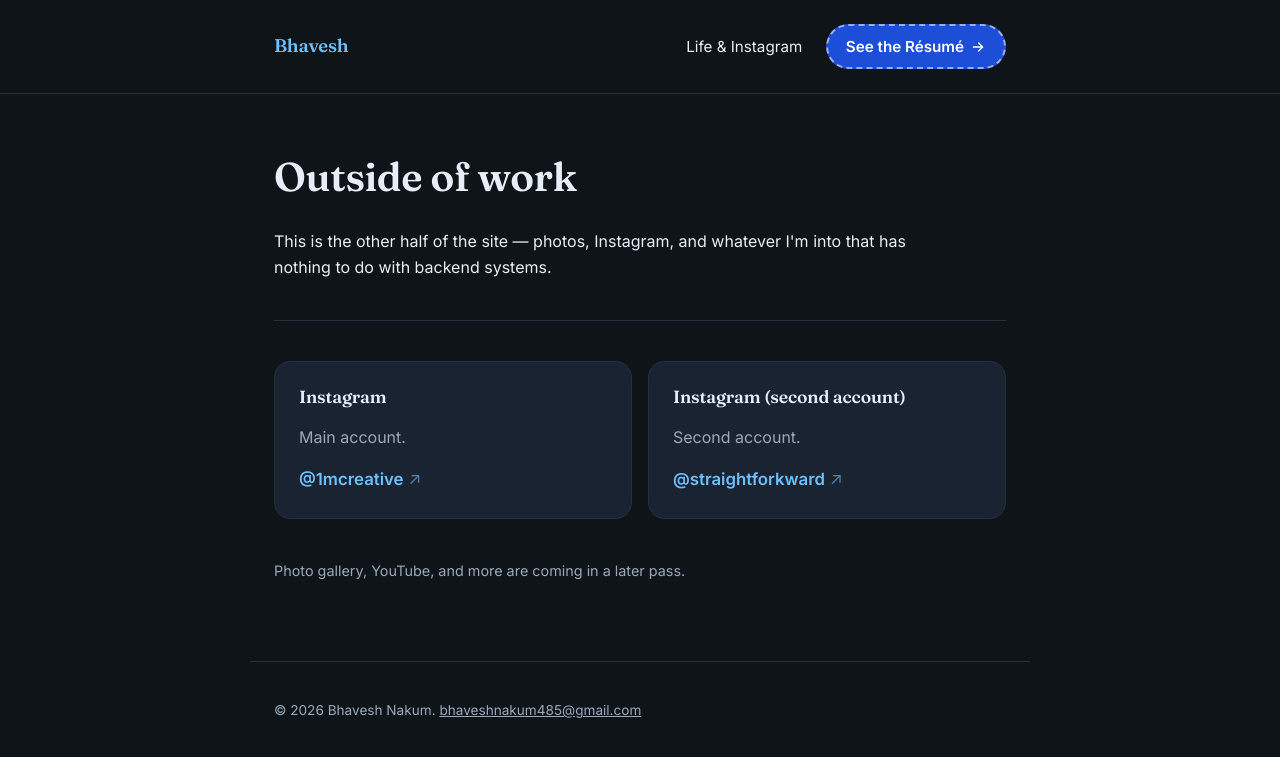
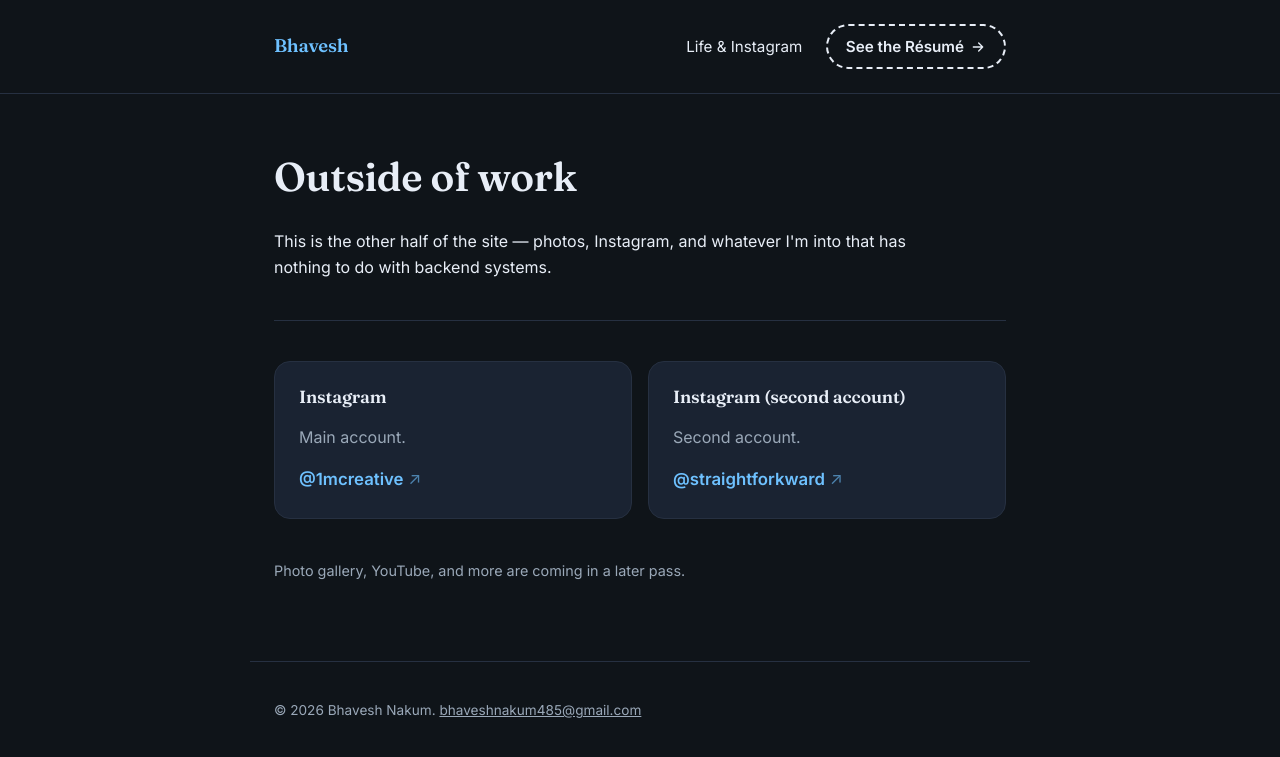
Before and after one commit to 1mcreative/personal-site, a Jekyll site: the page built from life/index.md, in a window 1280 px wide. Shown: the top 757 px of the page. Built offline with Jekyll 4.4.1, drawn with Linux system fonts in a browser that asks for light colours.

Commit message:
Offset button: theme-matching ghost style; keycap: color-mix fallbacks
Offset button now matches its own page instead of always being blue:
background/text/dashed-border use var(--bg)/var(--text), so it's
white-black on light pages and dark-white on the personal page. Blue
is the one constant, moved to just the hover shadow, same on every
page. Deletes the --offset-edge per-theme override entirely - var(--bg)/
var(--text) already cascade correctly through the theme classes, no
extra CSS needed.

Both buttons now use clamp() for padding/font-size instead of fixed
rem, so they scale fluidly rather than jumping between the hero/nav/
resume-action sizes.

Keycap button: every color-mix() value now has a plain-rgba() fallback
declared immediately before it. A browser that can't parse color-mix()
doesn't drop just that one shadow layer - the whole border/box-shadow
list becomes invalid and vanishes, which is indistinguishable from
"bare text, no button at all." Couldn't reproduce that locally (glow
renders correctly at every viewport tested), but the fallback is a
correctness fix regardless of root cause.

```diff
--- a/assets/css/personal.css
+++ b/assets/css/personal.css
@@ -28,14 +28,6 @@
 .theme-personal .site-header nav a:hover,
 .theme-personal .site-header nav a[aria-current="page"] {
   color: var(--text);
-}
-
-/* The nav's offset-btn is "the professional button" everywhere it appears
-   (see tokens.css) — on this dark page its edge (border + hover shadow)
-   swaps from the default black to white, so it still reads as a shadow/
-   outline rather than disappearing against the dark background. */
-.theme-personal .offset-btn {
-  --offset-edge: #ffffff;
 }
 
 .theme-personal .site-footer {
--- a/assets/css/tokens.css
+++ b/assets/css/tokens.css
@@ -129,31 +129,32 @@ p {
    --------------------------------------------------------------------- */
 
 /* Offset button — dashed pill, lifts up-left on hover with a hard offset
-   shadow. Exactly two colors: blue fill (constant) and one edge color for
-   border + shadow that each theme sets to match its own contrast — black on
-   light pages, white on dark ones — instead of a third fixed hue. Text stays
-   white regardless: it has to read against the blue fill itself, not
-   against the page, so it can't follow the same light/dark swap. Shape
-   never changes (always a full pill) — only position and shadow animate, so
-   hover reads as "lifting," not "turning into a different control." */
+   shadow. The button body matches its own page — background: var(--bg),
+   text/dashed border: var(--text) — so it reads as native to whichever
+   theme it's on (white body/black text/black dashes on the light pages,
+   dark body/white text/white dashes on the personal page). Blue is the one
+   constant: the hover shadow is always the same accent blue, in both
+   themes, so that's the button's fixed "professional" signal regardless of
+   background. Shape never changes (always a full pill) — only position and
+   shadow animate, so hover reads as "lifting," not "turning into a
+   different control." */
 .offset-btn {
-  --offset-accent: #1d4ed8;
-  --offset-edge: #14171c;
+  --offset-shadow: #1d4ed8;
 
   display: inline-flex;
   align-items: center;
-  gap: 0.6rem;
-  padding: 0.95rem 1.85rem;
+  gap: clamp(0.4rem, 1vw, 0.6rem);
+  padding: clamp(0.6rem, 1.2vw + 0.3rem, 0.95rem) clamp(1.1rem, 2.5vw + 0.4rem, 1.85rem);
   border-radius: 999px;
-  border: 2px dashed color-mix(in srgb, var(--offset-edge) 55%, transparent);
-  background: var(--offset-accent);
-  /* !important: this is a fixed brand color for the component, not page
-     text — without it, professional.css/personal.css's ambient `a { color:
-     var(--accent) }` (class+type, higher specificity than a bare class)
-     wins and the label renders in accent-on-accent, invisible. */
-  color: #ffffff !important;
+  border: 2px dashed var(--text);
+  background: var(--bg);
+  /* !important: professional.css/personal.css set a blanket `a { color:
+     var(--accent) }` for prose links, which outranks a bare `.offset-btn`
+     class on specificity (class+type beats class alone) — without this the
+     label silently renders in the wrong color. */
+  color: var(--text) !important;
   font-weight: 600;
-  font-size: 1.05rem;
+  font-size: clamp(0.9rem, 0.6vw + 0.75rem, 1.05rem);
   text-decoration: none;
   transition:
     transform 0.32s cubic-bezier(0.34, 1.56, 0.64, 1),
@@ -168,7 +169,7 @@ p {
 .offset-btn:hover,
 .offset-btn:focus-visible {
   transform: translate(-8px, -8px);
-  box-shadow: 8px 8px 0 var(--offset-edge);
+  box-shadow: 8px 8px 0 var(--offset-shadow);
 }
 
 .offset-btn:hover .btn-arrow,
@@ -183,7 +184,7 @@ p {
 }
 
 .offset-btn:focus-visible {
-  outline: 3px solid var(--offset-accent);
+  outline: 3px solid var(--offset-shadow);
   outline-offset: 5px;
 }
 
@@ -218,15 +219,25 @@ p {
 
   display: inline-flex;
   align-items: center;
-  gap: 0.5rem;
-  padding: 0.85rem 1.7rem;
+  gap: clamp(0.4rem, 1vw, 0.5rem);
+  padding: clamp(0.55rem, 1.1vw + 0.3rem, 0.85rem) clamp(1rem, 2.2vw + 0.4rem, 1.7rem);
   border-radius: 999px;
-  border: 1px solid color-mix(in srgb, var(--keycap-glow) 35%, transparent);
   background: var(--keycap-fill);
   color: var(--keycap-text) !important;
   font-weight: 600;
-  font-size: 1rem;
+  font-size: clamp(0.85rem, 0.6vw + 0.7rem, 1rem);
   text-decoration: none;
+  /* Plain-rgba fallbacks first, color-mix() versions second: a browser that
+     can't parse color-mix() drops only that later declaration and keeps the
+     fallback, instead of the whole border/box-shadow list going invalid and
+     silently vanishing (which reads as "just text, no effect at all"). */
+  border: 1px solid rgba(110, 193, 255, 0.35);
+  border: 1px solid color-mix(in srgb, var(--keycap-glow) 35%, transparent);
+  box-shadow:
+    0 0 0 1px rgba(110, 193, 255, 0.4),
+    0 4px 16px 0 var(--keycap-glow),
+    0 10px 34px 2px rgba(110, 193, 255, 0.65),
+    0 2px 8px rgba(0, 0, 0, 0.4);
   box-shadow:
     0 0 0 1px color-mix(in srgb, var(--keycap-glow) 40%, transparent),
     0 4px 16px 0 var(--keycap-glow),
@@ -242,6 +253,11 @@ p {
 .keycap-btn:focus-visible {
   transform: translateY(-4px);
   color: var(--keycap-text-hover) !important;
+  box-shadow:
+    0 0 0 1px rgba(110, 193, 255, 0.6),
+    0 6px 22px 2px var(--keycap-glow),
+    0 20px 46px 4px rgba(110, 193, 255, 0.8),
+    0 4px 14px rgba(0, 0, 0, 0.45);
   box-shadow:
     0 0 0 1px color-mix(in srgb, var(--keycap-glow) 60%, transparent),
     0 6px 22px 2px var(--keycap-glow),
```
Also changed, not shown: CLAUDE.md (+2 -0 lines), DESIGN.md (+2 -2 lines).
